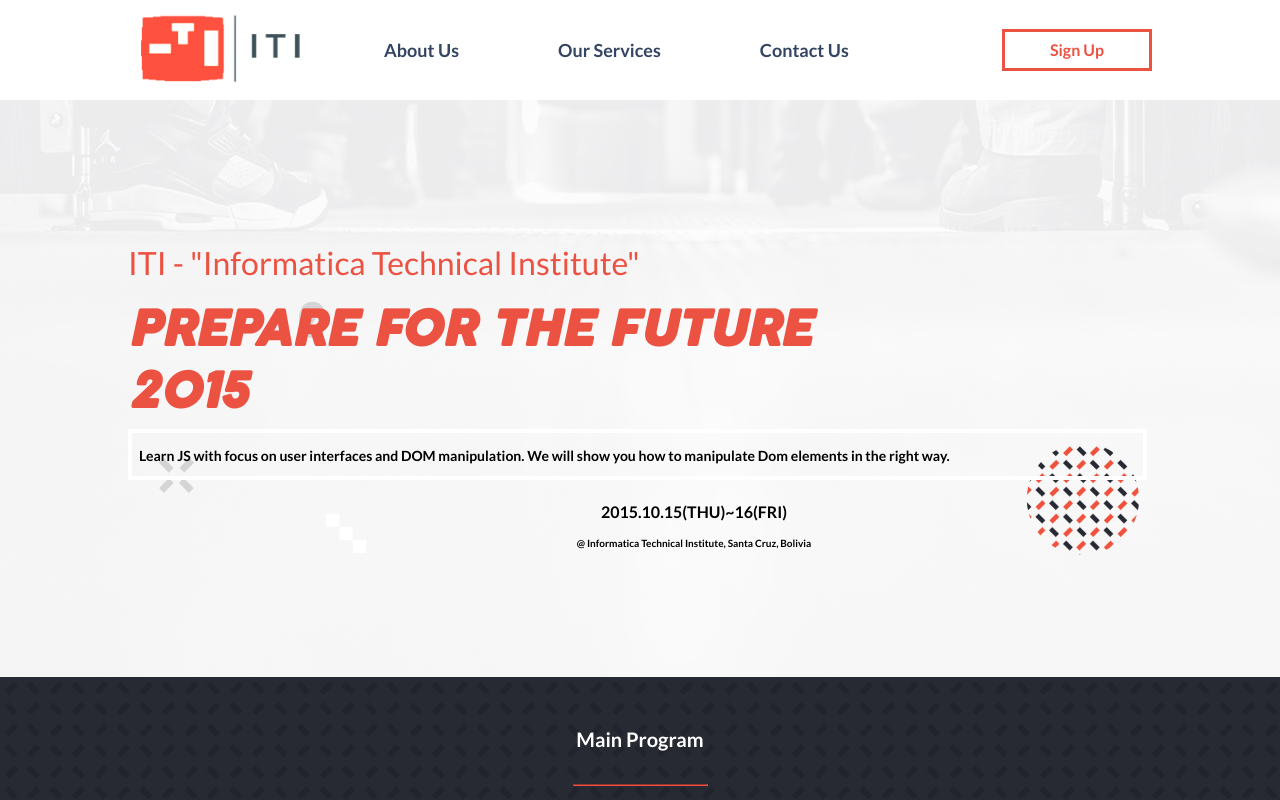
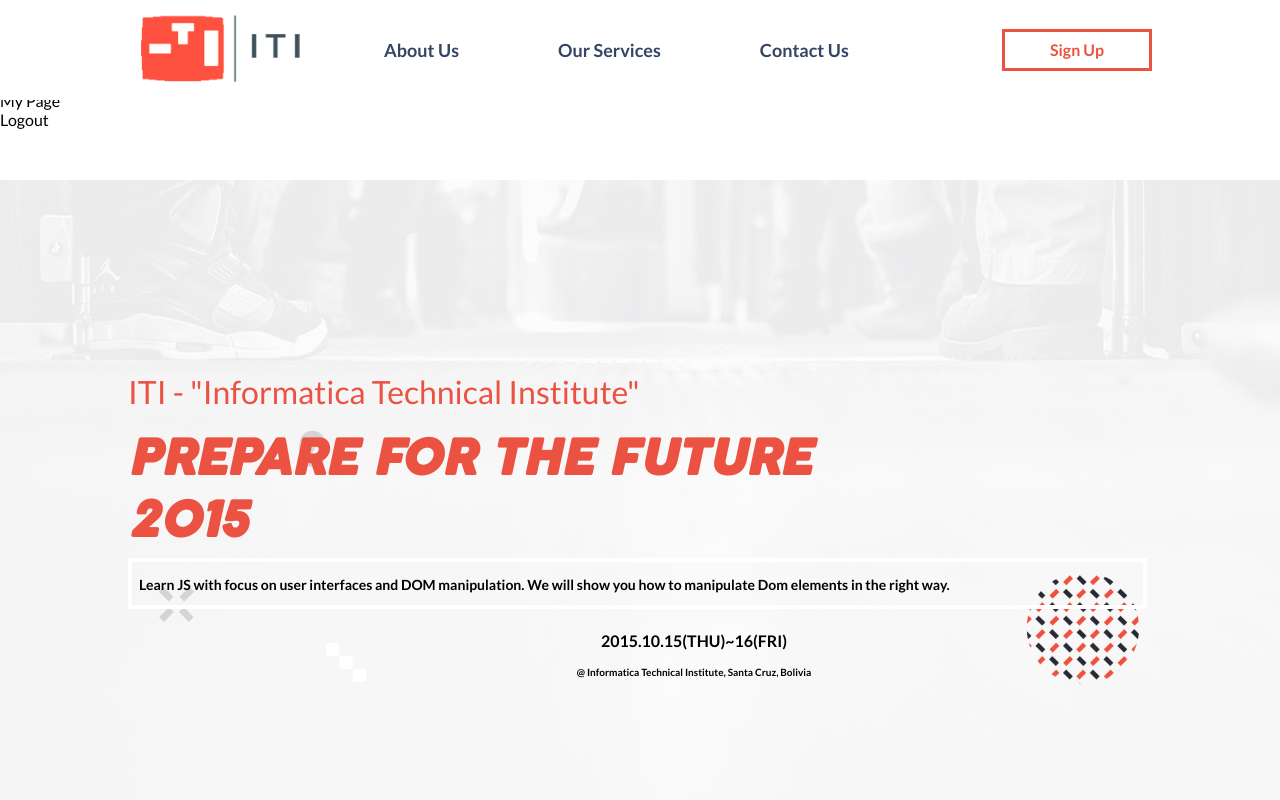
Before and after one commit to oliverSCZ/capstone-project, a plain HTML site: page index.html in a window 1280 px wide. Shown: the top 800 px of the page. Drawn offline with Linux system fonts and the light colour scheme.

Commit message:
Link rel about html

```diff
--- a/index.html
+++ b/index.html
@@ -17,13 +17,22 @@
 <body>
   <!--Menu-->
   <header>
+    <nav class="language-navbar">
+      <ul class="navMenu">
+        <li class="lang-nav-item"><a href="#"><i class="fab fa-facebook-f"></i></a></li>
+        <li class="lang-nav-item"><a href="#"><i class="fab fa-twitter"></i></a></li>
+        <li class="lang-nav-item"><a class="top-link">English</a></li>
+        <li class="lang-nav-item"><a class="top-link">My Page</a></li>
+        <li class="lang-nav-item"><a class="top-link">Logout</a></li>
+      </ul>
+    </nav>
     <nav class="sticky">
         <a href="#">
           <img class="logo" src="./images/logotype.png" alt="logotype company">
         </a>
         <ul class="navbar menu">
 
-            <li><a href="#about" class="menu-i">About Us</a></li>
+            <li><a href="about.html" class="menu-i">About Us</a></li>
             <li><a href="#services" class="menu-i">Our Services</a></li>
             <li><a href="#contact" class="menu-i">Contact Us</a></li>
             <button type="button" class="sign-up btn"> Sign Up</button>
```
